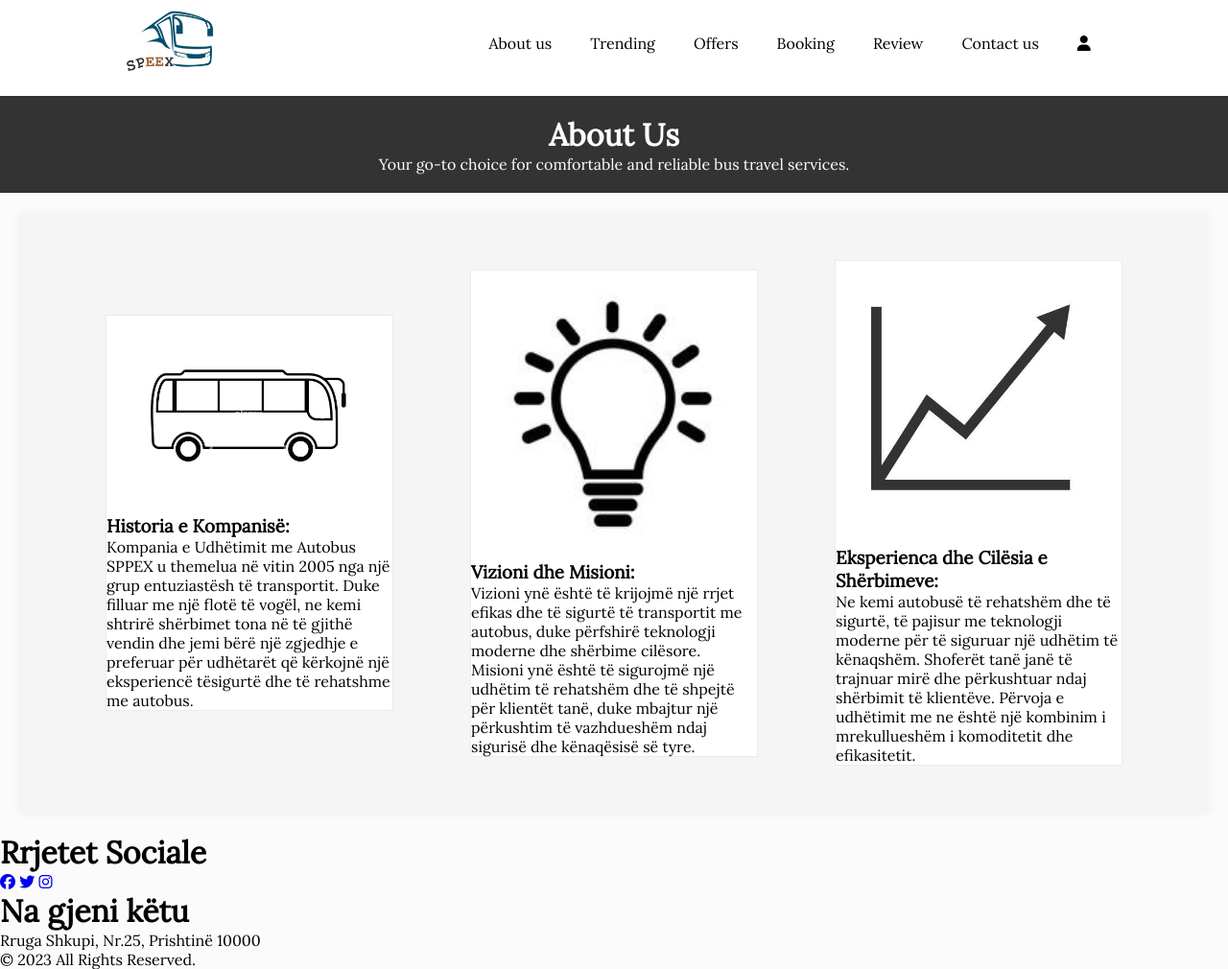
After one commit to kanitasadiku/WEBProject-AgjensioniTuristik, a PHP site: page /html/About-us.html in a window 1280 px wide. The commit adds this page. Shown: the whole page at 96% size. Run offline with PHP 8.4, Linux system fonts and the light colour scheme; some libraries are stand-ins or nearby versions.

Commit message:
About Us page

```diff
--- a/css/style.css
+++ b/css/style.css
@@ -180,3 +180,48 @@ button:hover {
   .active, .dot:hover {
     background-color: #717171;
   }
+
+  /* about us */
+  header {
+    background-color: #333;
+    color: #fff;
+    text-align: center;
+    padding: 20px;
+}
+
+section {
+    padding: 30px;
+    margin: 20px;
+    background-color:#f5f5f5;
+    border-radius :5px;
+    box-shadow: 0 0 10px rgba(0, 0, 0, 0.05);
+}
+
+
+ul {
+    list-style-type: none;
+    padding: 0;
+}
+
+li {
+    margin-bottom: 10px;
+}
+/*box1*/
+section.boxes-container {
+    display: flex;
+    flex-direction: row;
+    align-items: center;
+    justify-content: space-evenly;
+}
+.box{
+    width:300px;
+    background-color: #ffff;
+    border: 0.5px solid #ececec;
+    margin: 20px;
+    box-sizing: border-box;
+}
+.box img{
+    width:100%;
+    height:auto;
+    object-fit: cover;
+}
--- /dev/null
+++ b/html/About-us.html
@@ -0,0 +1,76 @@
+<!DOCTYPE html>
+<html lang="en">
+<head>
+    <meta charset="UTF-8">
+    <meta http-equiv="X-UA-Compatible" content="IE=edge">
+    <meta name="viewport" content="width=device-width, initial-scale=1.0">
+    <title>Agjension turistik</title>
+    <link rel="icon" href="../img/logo.pjg" type="image/icon">
+    <link rel="stylesheet" href="../css/style.css">
+    <script src="https://kit.fontawesome.com/7be85ed243.js"></script>
+</head>
+<body>
+    <nav class="navbar">
+        <div class="logo"><a href="index.html"><img src="../img/logo.jpg" alt=""></a></div>
+        <ul class="nav-links">
+            <li><a href="about-us.html"> About us </a></li>
+            <li><a href="trending.html"> Trending </a></li>
+            <li><a href="offers.html"> Offers </a></li>
+            <li><a href="booking.html"> Booking </a></li>
+            <li><a href="review.html"> Review </a></li>
+            <li><a href="contact_us.html"> Contact us </a></li>
+            <li><a href="login.html"> <i class="fa-solid fa-user"></i> </a></li>
+        </ul>
+     </nav>
+
+     <header>
+        <h1>About Us</h1>
+        <p>Your go-to choice for comfortable and reliable bus travel services.</p>
+      </header>
+
+
+      <section class="boxes-container">
+      <div class="box">
+        <img src="../img/box1.jpg" alt="Image 1">
+        <h3>Historia e Kompanisë:</h3>
+        <p>Kompania e Udhëtimit me Autobus SPPEX u themelua në vitin 2005 nga një grup entuziastësh të transportit. Duke filluar me një flotë të vogël, ne kemi shtrirë shërbimet tona në të gjithë vendin dhe jemi bërë një zgjedhje e preferuar për udhëtarët që kërkojnë një eksperiencë tësigurtë dhe të rehatshme me autobus.</p>
+      </div>
+
+
+      <div class="box">
+        <img src="../img/box2.jpg" alt="Image 2">
+        <h3>Vizioni dhe Misioni:</h3>
+        <p>Vizioni ynë është të krijojmë një rrjet efikas dhe të sigurtë të transportit me autobus, duke përfshirë teknologji moderne dhe shërbime cilësore. Misioni ynë është të sigurojmë një udhëtim të rehatshëm dhe të shpejtë për klientët tanë, duke mbajtur një përkushtim të vazhdueshëm ndaj sigurisë dhe kënaqësisë së tyre.</p>
+      </div>
+
+      <div class="box">
+        <img src="../img/box3.jpg" alt="Image 3">
+        <h3>Eksperienca dhe Cilësia e Shërbimeve:</h3>
+        <p>Ne kemi autobusë të rehatshëm dhe të sigurtë, të pajisur me teknologji moderne për të siguruar një udhëtim të kënaqshëm. Shoferët tanë janë të trajnuar mirë dhe përkushtuar ndaj shërbimit të klientëve. Përvoja e udhëtimit me ne është një kombinim i mrekullueshëm i komoditetit dhe efikasitetit.</p>
+      </div>
+
+    </section>
+
+    <footer class="footer">
+        <div class="first">
+        <h1>Rrjetet Sociale</h1>
+       <div class="social-media">
+        <a href="#"><i class="fa-brands fa-facebook"></i></a>
+        <a href="#"><i class="fa-brands fa-twitter"></i></a>
+        <a href="#"><i class="fa-brands fa-instagram"></i></a>
+       </div>
+       </div>
+       <div class="second">
+        <h1>Na gjeni këtu</h1>
+        <p>Rruga Shkupi, Nr.25, Prishtinë 10000</p>
+
+       </div>
+    </footer>
+    <div class="copyright">
+        <p>© 2023 All Rights Reserved.</p>
+    </div>
+    <!--JS-->
+    <script src="../js/script.js"></script>
+
+    </body>
+    </html>
```
Also changed, not shown: img/box1.jpg (added), img/box2.jpg (added), img/box3.jpg (added).
